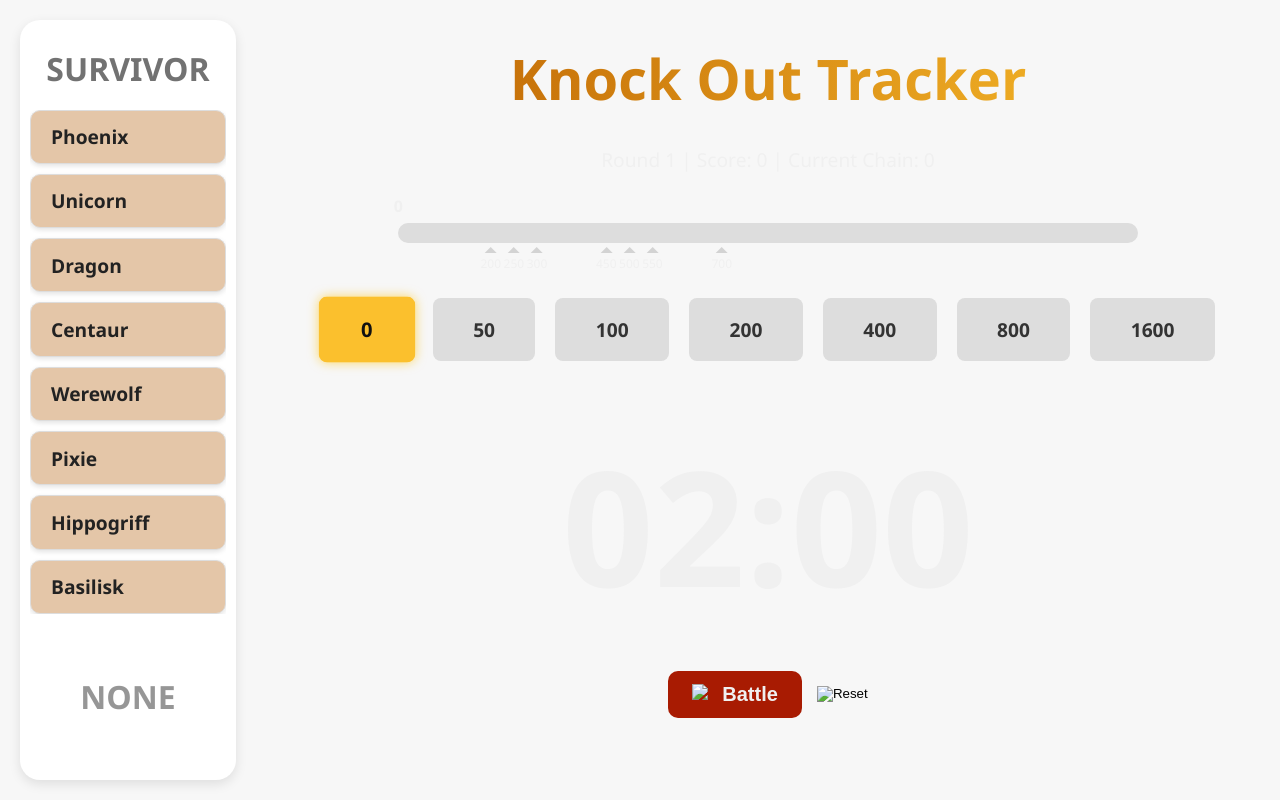
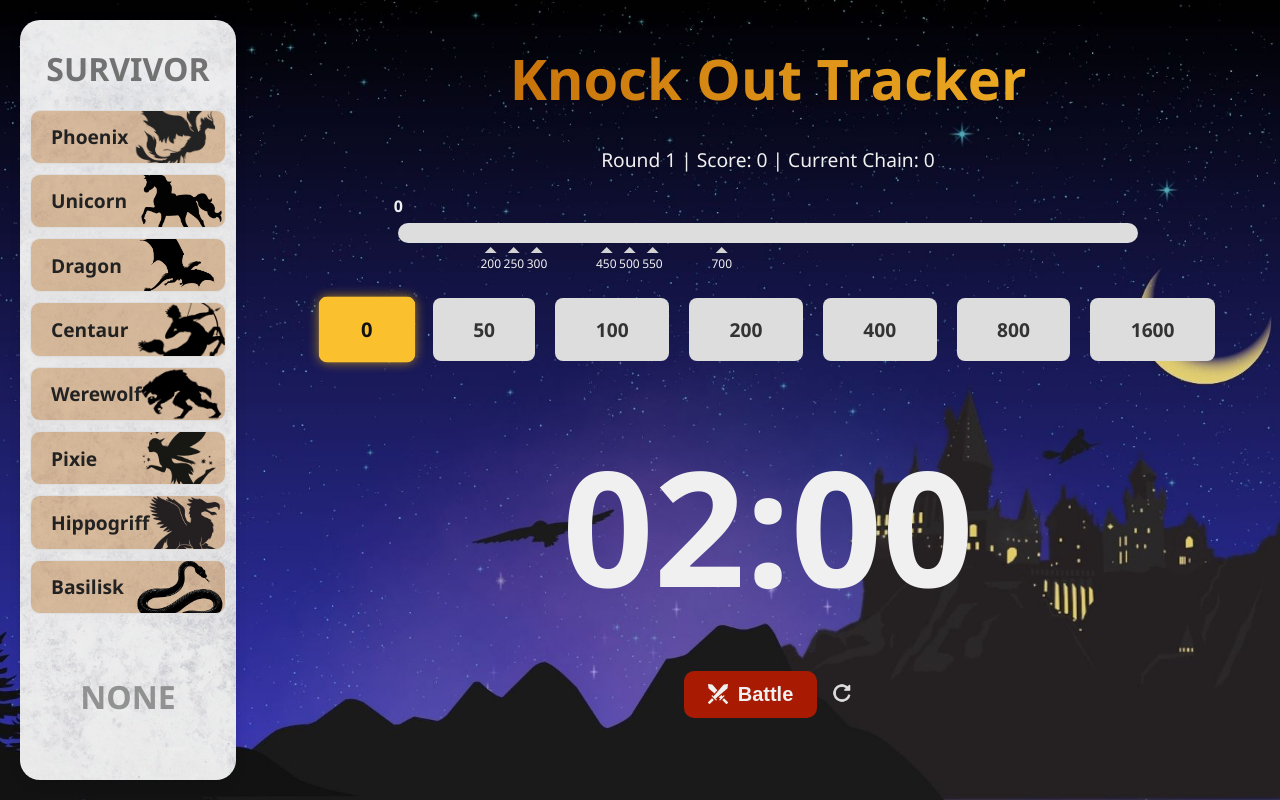
Before and after one commit to PanuwitPuk/Big-game, a plain HTML site: page index.html in a window 1280 px wide. Drawn offline with Linux system fonts and the light colour scheme; the site is published under a folder, as on GitHub Pages, so addresses that start at the root find nothing.

Commit message:
Update index.html

```diff
--- a/index.html
+++ b/index.html
@@ -21,7 +21,7 @@
             grid-template-columns: 20% 80%;
             height: 100vh;
             width: 100vw;
-            background-image: url('/img/game_bg.jpg');
+            background-image: url('./img/game_bg.jpg');
             background-size: cover;
             background-repeat: no-repeat;
             background-position: center;
@@ -38,7 +38,7 @@
             box-shadow: 0 4px 12px rgba(0, 0, 0, 0.1);
             margin: 20px;
             height: calc(100vh - 40px);
-            background-image: url('/img/marble_bg.jpg');
+            background-image: url('./img/marble_bg.jpg');
             background-size: cover;
             background-repeat: no-repeat;
             background-position: center;
@@ -93,7 +93,7 @@
 
 
         .player-card.phoenix-card {
-            background-image: url('/img/phoenix.png');
+            background-image: url('./img/phoenix.png');
             background-repeat: no-repeat;
             background-size: 12vh;
             background-position: right center;
@@ -103,7 +103,7 @@
         }
 
         .player-card.unicorn-card {
-            background-image: url('/img/unicorn.png');
+            background-image: url('./img/unicorn.png');
             background-repeat: no-repeat;
             background-size: 12vh;
             background-position: right 45%;
@@ -114,7 +114,7 @@
         }
 
         .player-card.dragon-card {
-            background-image: url('/img/dragon.png');
+            background-image: url('./img/dragon.png');
             background-repeat: no-repeat;
             background-size: 12vh;
             background-position: right 60%;
@@ -125,7 +125,7 @@
         }
 
         .player-card.centaur-card {
-            background-image: url('/img/centaur.png');
+            background-image: url('./img/centaur.png');
             background-repeat: no-repeat;
             background-size: 11vh;
             background-position: right 10%;
@@ -136,7 +136,7 @@
         }
 
         .player-card.werewolf-card {
-            background-image: url('/img/werewolf.png');
+            background-image: url('./img/werewolf.png');
             background-repeat: no-repeat;
             background-size: 11vh;
             background-position: right center;
@@ -147,7 +147,7 @@
         }
 
         .player-card.pixie-card {
-            background-image: url('/img/pixie.png');
+            background-image: url('./img/pixie.png');
             background-repeat: no-repeat;
             background-size: 11vh;
             background-position: right 30%;
@@ -158,7 +158,7 @@
         }
 
         .player-card.hippogriff-card {
-            background-image: url('/img/hippogriff.png');
+            background-image: url('./img/hippogriff.png');
             background-repeat: no-repeat;
             background-size: 11vh;
             background-position: right 25%;
@@ -169,7 +169,7 @@
         }
 
         .player-card.basilisk-card {
-            background-image: url('/img/basilisk.png');
+            background-image: url('./img/basilisk.png');
             background-repeat: no-repeat;
             background-size: 12vh;
             background-position: right 20%;
@@ -529,9 +529,9 @@
         </div>
 
         <div class="controls">
-            <button id="btnCorrect"><img src="/img/correct.png" alt="Correct"></button>
-            <button id="btnBank"><img src="/img/save.png" alt="Bank"></button>
-            <button id="btnIncorrect"><img src="/img/wrong.png" alt="Wrong"></button>
+            <button id="btnCorrect"><img src="./img/correct.png" alt="Correct"></button>
+            <button id="btnBank"><img src="./img/save.png" alt="Bank"></button>
+            <button id="btnIncorrect"><img src="./img/wrong.png" alt="Wrong"></button>
         </div>
 
         <div class="timer-section">
@@ -540,10 +540,10 @@
             </div>
             <div class="timer-buttons">
                 <button id="toggleBtn" title="Start/Pause">
-                    <img id="toggleIcon" src="/img/battle.png" alt="Start/Pause" class="icon-only" />
+                    <img id="toggleIcon" src="./img/battle.png" alt="Start/Pause" class="icon-only" />
                     Battle</button>
                 <button id="resetBtn" title="Reset">
-                    <img src="/img/reset.png" alt="Reset" class="icon-only" />
+                    <img src="./img/reset.png" alt="Reset" class="icon-only" />
                 </button>
             </div>
 
@@ -753,7 +753,7 @@
                 if (timeLeft <= 0) {
                     clearInterval(timerInterval);
                     isRunning = false;
-                    toggleBtn.innerHTML = '<img id="toggleIcon" src="/img/battle.png" alt="Start/Pause" class="icon-only" /> Battle';
+                    toggleBtn.innerHTML = '<img id="toggleIcon" src="./img/battle.png" alt="Start/Pause" class="icon-only" /> Battle';
                     round++;
                     prizePot += prizeLevels[currentChain];
                     currentChain = 0;
@@ -775,10 +775,10 @@
                 clearInterval(timerInterval);
                 isRunning = false;
                 showAction(`Paused`);
-                toggleBtn.innerHTML = '<img id="toggleIcon" src="/img/battle.png" alt="Start/Pause" class="icon-only" /> Battle';
+                toggleBtn.innerHTML = '<img id="toggleIcon" src="./img/battle.png" alt="Start/Pause" class="icon-only" /> Battle';
             } else {
                 isRunning = true;
-                toggleBtn.innerHTML = '<img id="toggleIcon" src="/img/pause.png" alt="Start/Pause" class="icon-only" /> Pause';
+                toggleBtn.innerHTML = '<img id="toggleIcon" src="./img/pause.png" alt="Start/Pause" class="icon-only" /> Pause';
                 startTimer();
             }
         }
@@ -787,7 +787,7 @@
             clearInterval(timerInterval);
             isRunning = false;
             timeLeft = 120;
-            toggleBtn.innerHTML = '<img id="toggleIcon" src="/img/battle.png" alt="Start/Pause" class="icon-only" /> Battle';
+            toggleBtn.innerHTML = '<img id="toggleIcon" src="./img/battle.png" alt="Start/Pause" class="icon-only" /> Battle';
             animateTimerChange();
             showAction(`Reset`);
         }
```
